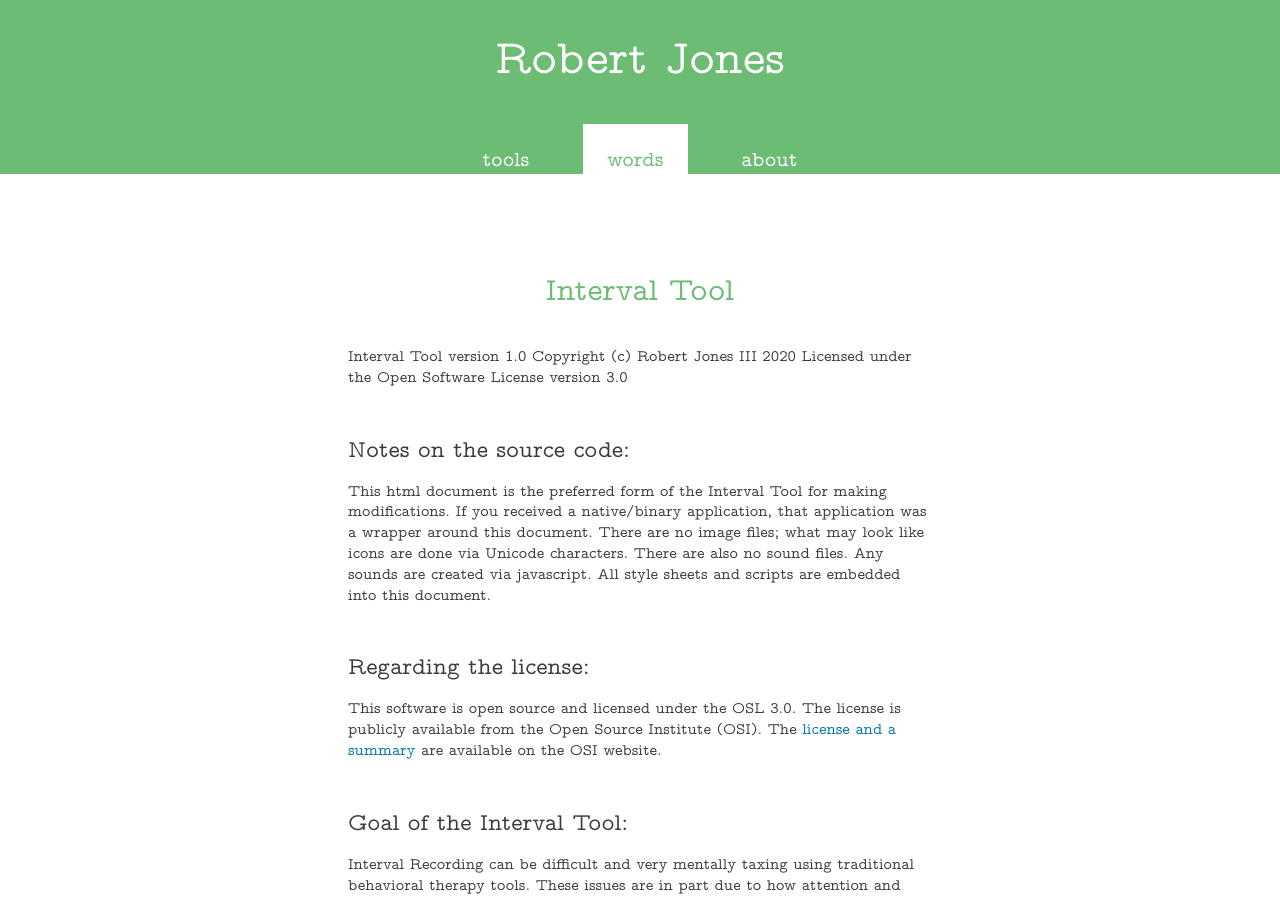
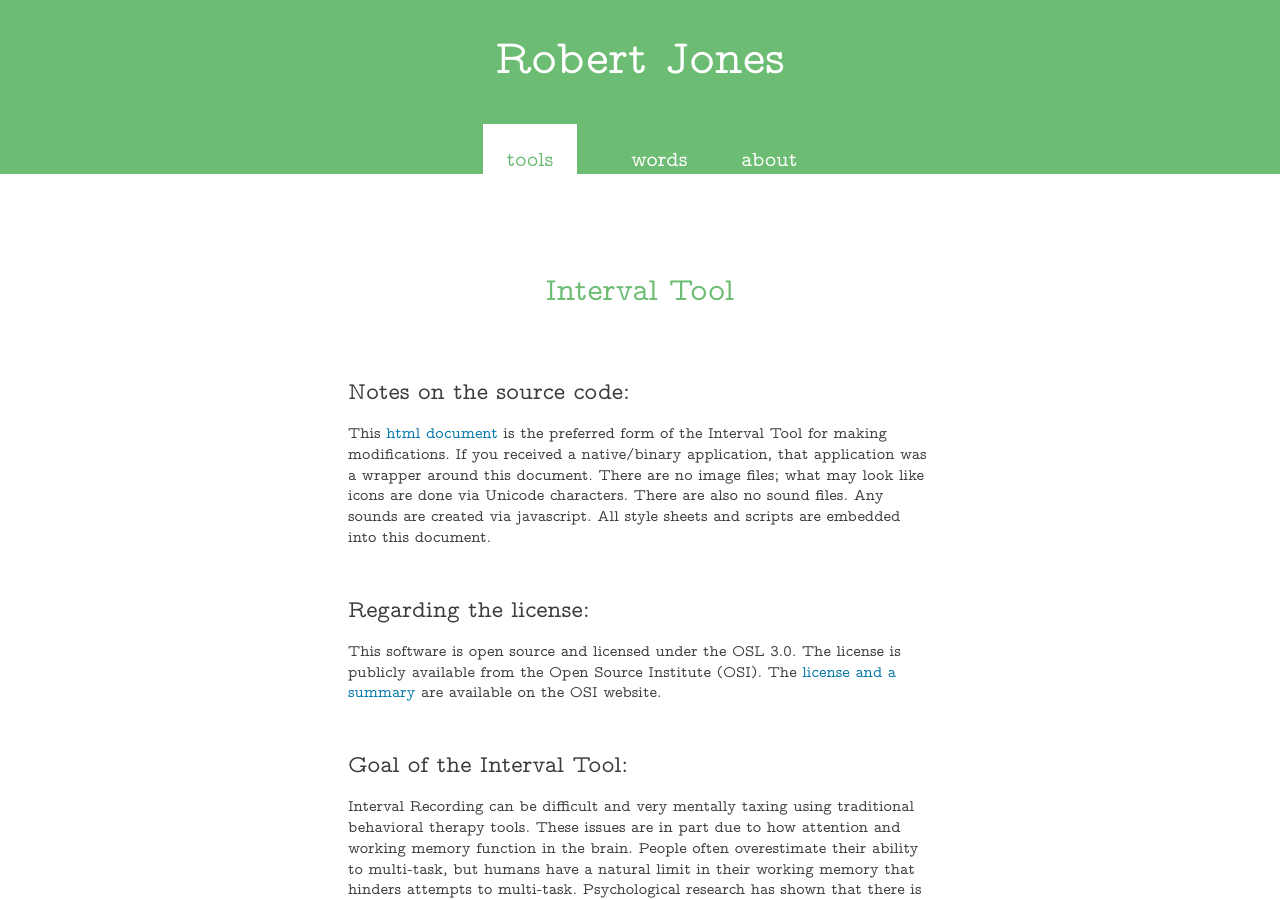
Before and after one commit to rjjiii/rjjiii.github.io, a Jekyll site: the page built from interval_tool.md, in a window 1280 px wide and 900 px high. Built offline with Jekyll 4.4.1, drawn with Linux system fonts in a browser that asks for light colours.

Commit message:
Update interval_tool.md

```diff
--- a/interval_tool.md
+++ b/interval_tool.md
@@ -1,19 +1,15 @@
 ---
 layout: post
 license: OSL
-section: tools
+nav-tab: tools
 title: Interval Tool
 permalink: /tools/interval/
 ---
 
-Interval Tool
-version 1.0
-Copyright (c) Robert Jones III 2020
-Licensed under the Open Software License version 3.0
 
 ## Notes on the source code:
 
-This html document is the preferred form of the Interval Tool for making modifications. If you received a native/binary application, that application was a wrapper around this document. There are no image files; what may look like icons are done via Unicode characters. There are also no sound files. Any sounds are created via javascript. All style sheets and scripts are embedded into this document.
+This [html document](https://rjjiii.com/clicker.html) is the preferred form of the Interval Tool for making modifications. If you received a native/binary application, that application was a wrapper around this document. There are no image files; what may look like icons are done via Unicode characters. There are also no sound files. Any sounds are created via javascript. All style sheets and scripts are embedded into this document.
 
 ## Regarding the license:
 
```
